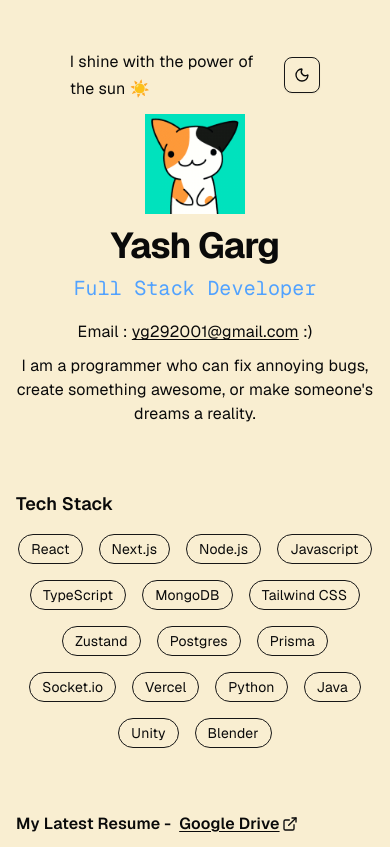
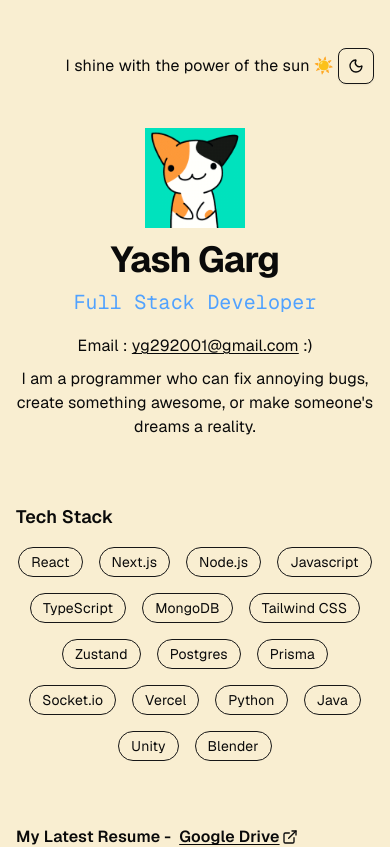
Before and after one commit to mr-mods-yg/mrmods, a Next.js app: page / in a window 390 px wide. Shown: the top 847 px of the page. Built offline with nearby package versions, Linux system fonts and the light colour scheme.

Commit message:
fix theme toggle for mobile devices

```diff
--- a/src/app/page.tsx
+++ b/src/app/page.tsx
@@ -28,8 +28,10 @@
 
   return (
     <main className="min-h-screen flex flex-col items-center justify-center px-4 py-12 bg-[var(--background)] text-[var(--foreground)]">
-      <div className="w-7/10 flex justify-end items-center gap-2">
-        {resolvedTheme === "dark" ? "I walk the path of shadows 🌒" : "I shine with the power of the sun ☀️"}
+      <div className="w-full md:w-7/10 flex justify-end items-center gap-1 mb-8">
+        {resolvedTheme === "dark" ?
+          "I walk the path of shadows 🌒"
+          : "I shine with the power of the sun ☀️"}
 
         <Button
           variant="outline"
@@ -66,7 +68,7 @@
 
       {/* PROJECTS SECTION */}
       <section className="w-full max-w-2xl mb-8">
-        <h3 className="text-base font-semibold mb-4 text-left flex gap-2">My Latest Resume - <Link className="flex gap-0.5 underline items-center" href={"https://drive.google.com/file/d/1wMFjoYZUTdg0rs17RxET6tVH8vP9-9Xs/view?usp=sharing"}>Google Drive <ExternalLink size={16}/></Link></h3>
+        <h3 className="text-base font-semibold mb-4 text-left flex gap-2">My Latest Resume - <Link className="flex gap-0.5 underline items-center" href={"https://drive.google.com/file/d/1wMFjoYZUTdg0rs17RxET6tVH8vP9-9Xs/view?usp=sharing"}>Google Drive <ExternalLink size={16} /></Link></h3>
         <h3 className="text-base font-semibold mb-4 text-left">Projects I have built - <Link className="underline" href={"/projects"}>/projects</Link></h3>
         <h3 className="text-base font-semibold mb-4 text-left">My Holopin badges - <Link className="underline" href={"/holopin"}>/holopin</Link></h3>
         <h3 className="text-base font-semibold mb-4 text-left">Check out my website - <Link className="underline" href={"https://www.driplist.in"}>DripList.in</Link> and my <Link className="underline" href={"https://www.driplist.in/u/mrmods"}>profile</Link> on it.</h3>
```
